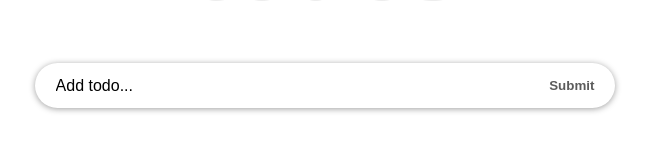
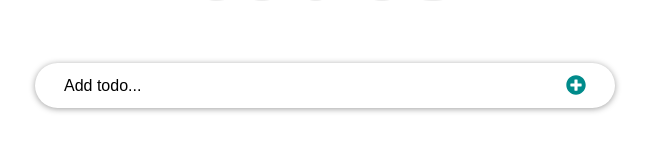
Before and after one commit to aristides1000/react-tutorial-ibaslogic-microverse, a React (Create React App) app: page / in a window 1280 px wide. Shown: the part 233-384 px from the top of the page, without its empty margins (315-964 px from the left). Built offline with nearby package versions, Linux system fonts and the light colour scheme.

Commit message:
Finish Part 8 – How to use SVG icons in React (Optional).

```diff
--- a/package.json
+++ b/package.json
@@ -9,6 +9,7 @@
     "node-sass": "^6.0.1",
     "react": "^17.0.2",
     "react-dom": "^17.0.2",
+    "react-icons": "^4.2.0",
     "react-scripts": "4.0.3",
     "uuid": "^8.3.2",
     "web-vitals": "^1.0.1"
--- a/src/functionBased/App.css
+++ b/src/functionBased/App.css
@@ -63,3 +63,9 @@ body {
   outline: none;
   border: none;
 }
+
+.input-submit svg {
+  color: darkcyan;
+  font-size: 20px;
+  margin-top: 2px;
+}
--- a/src/functionBased/components/InputTodo.js
+++ b/src/functionBased/components/InputTodo.js
@@ -1,4 +1,5 @@
 import React, { useState } from "react"
+import { FaPlusCircle } from "react-icons/fa"
 
 const InputTodo = props => {
   const [inputText, setInputText] = useState({
@@ -34,7 +35,11 @@ const InputTodo = props => {
         name="title"
         onChange={onChange}
       />
-      <button className="input-submit">Submit</button>
+      <button className="input-submit">
+        <FaPlusCircle
+          style={{ color: "darkcyan", fontSize: "20px", marginTop: "2px" }}
+        />
+      </button>
     </form>
   )
 }
--- a/src/functionBased/components/TodoItem.js
+++ b/src/functionBased/components/TodoItem.js
@@ -1,5 +1,6 @@
 import React, { useState, useEffect } from "react"
 import styles from "./TodoItem.module.css"
+import { FaTrash } from "react-icons/fa"
 
 const TodoItem = props => {
   const [editing, setEditing] = useState(false)
@@ -47,7 +48,9 @@ const TodoItem = props => {
           checked={completed}
           onChange={() => props.handleChangeProps(id)}
         />
-        <button onClick={() => props.deleteTodoProps(id)}>Delete</button>
+        <button onClick={() => props.deleteTodoProps(id)}>
+          <FaTrash style={{ color: "orangered", fontSize: "16px" }} />
+        </button>
         <span style={completed ? completedStyle : null}>{title}</span>
       </div>
       <input
```
Also changed, not shown: 1 other file (tests, documents, lock files or other folders).
